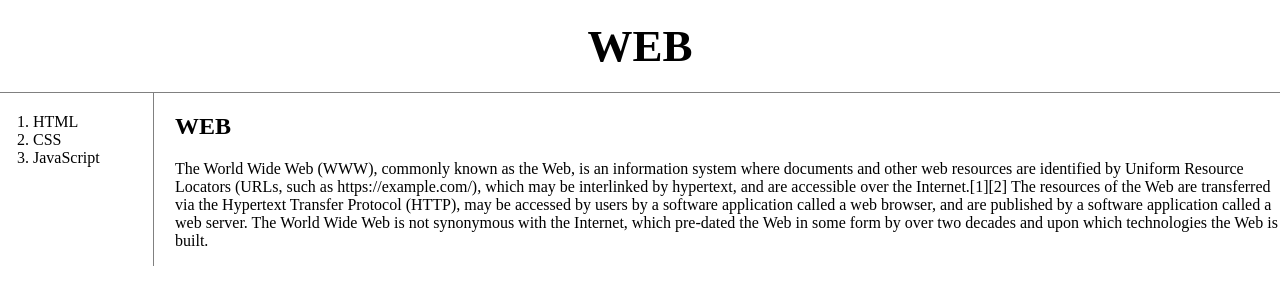
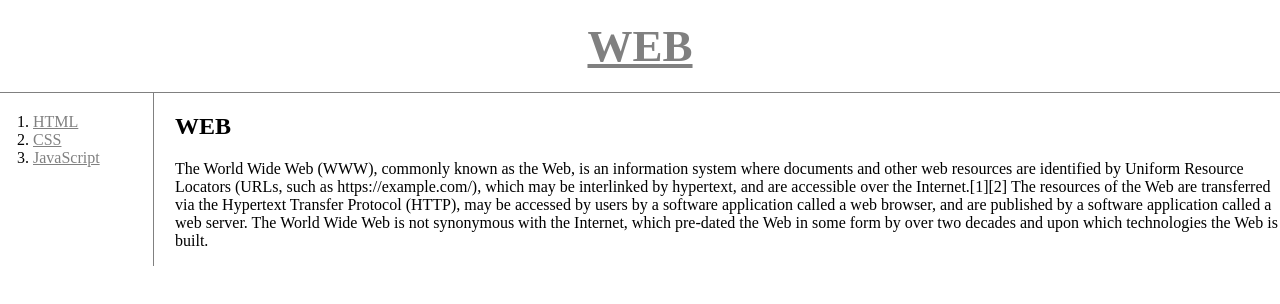
Before and after one commit to dnjseodnd12/web, a plain HTML site: page index.html in a window 1280 px wide. Drawn offline with Linux system fonts and the light colour scheme; a script that the page names is missing.

Commit message:
Add files via upload

```diff
--- a/style.css
+++ b/style.css
@@ -2,8 +2,7 @@ body{
   margin:0;
 }
 a {
-  color:black;
-  text-decoration:none;
+  color:gray;
 }
 h1 {
   font-size: 45px;
```
